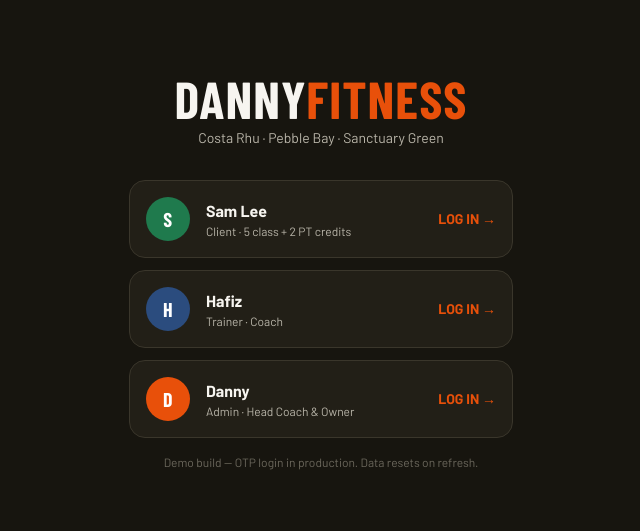
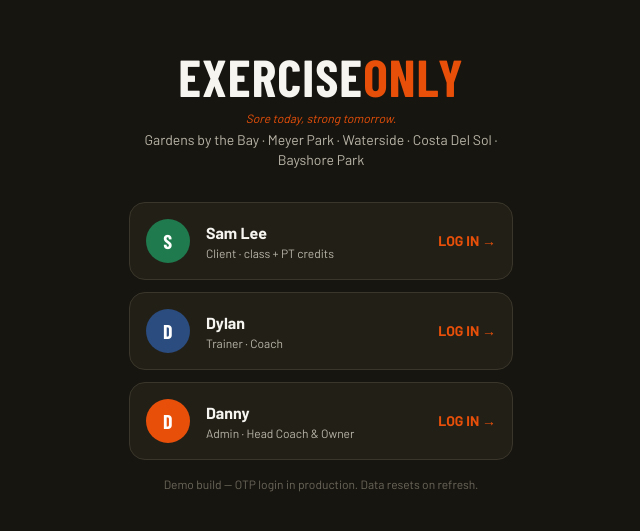
Before and after one commit to dhanke123/dannyfitness-app, a React (Vite) app: page / in a window 1280 px wide. Shown: the part 129-660 px from the top of the page, without its empty margins (319-959 px from the left). Built offline with nearby package versions, Linux system fonts and the light colour scheme.

Commit message:
ExerciseOnly reskin: brand, 5 locations, real trainers, bio

```diff
--- a/src/App.jsx
+++ b/src/App.jsx
@@ -18,13 +18,21 @@ const disp = { fontFamily:"'Barlow Condensed', sans-serif", textTransform:"upper
 const body = { fontFamily:"'Barlow', sans-serif" };
 
 /* ---------- locations (dynamic — this is the whole point of req.1) ---------- */
+// ExerciseOnly's real training locations (Gardens by the Bay = Danny's base at 11 Rhu Cross).
 const seedLocations = [
-  { id:"CR", name:"Costa Rhu" },
-  { id:"PB", name:"Pebble Bay" },
-  { id:"SG", name:"Sanctuary Green" },
+  { id:"GBB", name:"Gardens by the Bay" },
+  { id:"MP",  name:"Meyer Park" },
+  { id:"WS",  name:"Waterside" },
+  { id:"CDS", name:"Costa Del Sol" },
+  { id:"BP",  name:"Bayshore Park" },
 ];
 const DEFAULT_TRAVEL = 15; // minutes — fallback for any location pair without a specific value
-const seedTravel = { "CR|PB":15, "CR|SG":20, "PB|SG":15 };
+// East Coast venues sit close together; Gardens by the Bay is a longer hop across town.
+const seedTravel = {
+  "BP|CDS":5, "BP|GBB":25, "BP|MP":12, "BP|WS":10,
+  "CDS|GBB":25, "CDS|MP":10, "CDS|WS":8,
+  "GBB|MP":20, "GBB|WS":20, "MP|WS":5,
+};
 const travelKey = (a,b)=>[a,b].sort().join("|");
 const travelBetween = (travel, a, b) => {
   if (!a || !b || a===b) return 0;
@@ -32,16 +40,23 @@ const travelBetween = (travel, a, b) => {
   return travel[travelKey(a,b)] ?? DEFAULT_TRAVEL;
 };
 
+// Danny Teo (owner/head coach) + Dylan are the real ExerciseOnly team; the last two are demo
+// placeholders until Danny confirms his full roster.
 const TRAINERS = [
-  { id:"danny", name:"Danny", tag:"Head Coach", admin:true },
-  { id:"hafiz", name:"Hafiz", tag:"Coach" },
-  { id:"meilin", name:"Mei Lin", tag:"Coach" },
-  { id:"ravi", name:"Ravi", tag:"Coach" },
+  { id:"danny", name:"Danny", tag:"Head Coach", admin:true,
+    bio:"Danny Teo — founder of ExerciseOnly. Functional-training and post-injury rehab specialist, and an NS/IPPT prep coach. \"Sore today, strong tomorrow.\"" },
+  { id:"dylan", name:"Dylan", tag:"Coach",
+    bio:"Dylan has been with ExerciseOnly for years — passionate about helping clients improve their fitness and hit their goals." },
+  { id:"marcus", name:"Marcus", tag:"Coach", demo:true, bio:"Demo coach — replace with a real trainer." },
+  { id:"wei", name:"Wei", tag:"Coach", demo:true, bio:"Demo coach — replace with a real trainer." },
 ];
+// ExerciseOnly's actual group offerings (bootcamp, HIIT, NS/IPPT prep, strength, cardio).
 const CT = {
-  STR:{ name:"Strength", dur:60, price:35, color:"#E8500A", desc:"Progressive lifts and accessories for foundational strength." },
-  CON:{ name:"Conditioning", dur:45, price:30, color:"#1F7A4D", desc:"Aerobic + anaerobic capacity. Stamina, calorie burn, recovery." },
-  HYX:{ name:"HYROX Prep", dur:75, price:40, color:"#2B4C7E", desc:"Ergs, sleds, wall balls, running mechanics. Race-day ready." },
+  STR:{ name:"Strength", dur:60, price:35, color:"#E8500A", desc:"Tailored strength work focused on your goals — and safe post-injury progressions." },
+  HIT:{ name:"HIIT", dur:45, price:30, color:"#1F7A4D", desc:"High-intensity intervals — torch ~700 calories a session." },
+  BC: { name:"Boot Camp", dur:60, price:30, color:"#2B4C7E", desc:"Weekly outdoor group camp for overall fitness and muscle endurance." },
+  NS: { name:"NS / IPPT Prep", dur:60, price:40, color:"#7B4B94", desc:"Targeted IPPT preparation from a coach who's trained many NS soldiers." },
+  CAR:{ name:"Cardio", dur:45, price:28, color:"#B8860B", desc:"All-round conditioning to keep you fit and moving." },
 };
 const DAYS = ["Mon","Tue","Wed","Thu","Fri","Sat","Sun"];
 const TODAY = 0;
@@ -51,20 +66,20 @@ const mkS = (day,time,type,loc,trainer,cap,names) => ({
   attendees: names.map(n => ({ name:n, status:"confirmed" })),
 });
 const seedSessions = [
-  mkS(0,"06:30","STR","CR","danny",8,["Aloysius","Priya","Wen Jie","Farah","Marcus","Ivan","Grace"]),
-  mkS(0,"07:30","CON","PB","hafiz",10,["Kavitha","Dominic","Sarah T","Jun Kai"]),
-  mkS(0,"18:30","HYX","CR","danny",8,["Ben","Cheryl","Ivan","Nadia","Zhi Hao","Grace","Dinesh","Kumar"]),
-  mkS(0,"19:45","STR","SG","ravi",8,["Elaine","Kumar"]),
-  mkS(1,"06:30","CON","SG","meilin",10,["Farah","Marcus","Priya"]),
-  mkS(1,"18:30","STR","CR","danny",8,["Ben","Ivan","Sarah T","Wen Jie","Grace"]),
-  mkS(2,"06:30","STR","PB","hafiz",8,["Dominic"]),
-  mkS(2,"18:30","HYX","SG","ravi",8,["Cheryl","Nadia","Zhi Hao","Dinesh"]),
-  mkS(3,"07:30","HYX","CR","danny",8,["Ben","Ivan","Kumar"]),
-  mkS(3,"18:30","CON","PB","meilin",10,["Kavitha","Elaine","Jun Kai","Farah"]),
-  mkS(4,"06:30","STR","CR","hafiz",8,["Marcus","Priya","Wen Jie"]),
-  mkS(5,"09:00","HYX","CR","danny",10,["Ben","Cheryl","Ivan","Nadia","Grace","Dinesh"]),
-  mkS(5,"10:30","STR","PB","meilin",8,["Sarah T","Elaine"]),
-  mkS(6,"09:00","CON","SG","ravi",10,["Kumar","Dominic","Jun Kai"]),
+  mkS(0,"06:30","STR","GBB","danny",8,["Aloysius","Priya","Wen Jie","Farah","Anu","Ivan","Grace"]),
+  mkS(0,"07:30","BC","MP","dylan",10,["Kavitha","Dominic","Sarah T","Jun Kai"]),
+  mkS(0,"18:30","NS","GBB","danny",8,["Ben","Cheryl","Ivan","Nadia","Zhi Hao","Grace","Jaiveer","Kumar"]),
+  mkS(0,"19:45","STR","CDS","wei",8,["Elaine","Kumar"]),
+  mkS(1,"06:30","HIT","BP","marcus",10,["Farah","Gireesh","Priya"]),
+  mkS(1,"18:30","STR","GBB","danny",8,["Ben","Ivan","Sarah T","Wen Jie","Grace"]),
+  mkS(2,"06:30","STR","MP","dylan",8,["Dominic"]),
+  mkS(2,"18:30","NS","CDS","wei",8,["Cheryl","Nadia","Zhi Hao","Jaiveer"]),
+  mkS(3,"07:30","BC","GBB","danny",8,["Ben","Ivan","Kumar"]),
+  mkS(3,"18:30","HIT","MP","marcus",10,["Kavitha","Elaine","Jun Kai","Farah"]),
+  mkS(4,"06:30","STR","GBB","dylan",8,["Gireesh","Priya","Wen Jie"]),
+  mkS(5,"09:00","NS","GBB","danny",10,["Ben","Cheryl","Ivan","Nadia","Grace","Jaiveer"]),
+  mkS(5,"10:30","STR","MP","marcus",8,["Sarah T","Elaine"]),
+  mkS(6,"09:00","CAR","CDS","wei",10,["Kumar","Dominic","Jun Kai"]),
 ];
 
 /* ---------- PT scheduling model (req 4/5/6) ----------
@@ -79,25 +94,25 @@ const SLOT_STEP = 45; // bookable start granularity = one PT session, so slots s
 // On-shift working hours per trainer (general, not per-location). `days` = demo weekdays worked.
 const WORK = {
   danny:  { start:"09:00", end:"16:00", days:[0,1,2,3,4,5] },
-  hafiz:  { start:"08:00", end:"13:00", days:[0,1,2,3,4] },
-  meilin: { start:"10:00", end:"15:00", days:[0,1,3,4,5] },
-  ravi:   { start:"14:00", end:"19:00", days:[0,1,2,5,6] },
+  dylan:  { start:"08:00", end:"13:00", days:[0,1,2,3,4] },
+  marcus: { start:"10:00", end:"15:00", days:[0,1,3,4,5] },
+  wei:    { start:"14:00", end:"19:00", days:[0,1,2,5,6] },
 };
 const workWindow = (trainerId, dayIdx) => {
   const w = WORK[trainerId];
   return w && w.days.includes(dayIdx) ? [toMin(w.start), toMin(w.end)] : null;
 };
 // Head coach (Danny) is priced separately from the other coaches — see PT packs too.
-const PT_PRICE = { danny:120, hafiz:90, meilin:90, ravi:90 };
+const PT_PRICE = { danny:120, dylan:90, marcus:85, wei:85 };
 const isHead = (trainerId) => !!TRAINERS.find(t=>t.id===trainerId)?.admin;
-// seed PT booking by *another* client at Costa Rhu — demonstrates same-location back-to-back
-// (0 gap) vs. cross-location travel buffer (auto-shift) on Danny's Monday.
+// seed PT booking by *another* client at Gardens by the Bay — demonstrates same-location
+// back-to-back (0 gap) vs. cross-location travel buffer (auto-shift) on Danny's Monday.
 const seedPtBookings = [
-  { id:"ptb1", trainer:"danny", day:0, time:"11:15", loc:"CR", who:"Priya" },
+  { id:"ptb1", trainer:"danny", day:0, time:"11:15", loc:"GBB", who:"Priya" },
 ];
 // trainer time off — one-off date or weekly-recurring, full day or a time range
 const seedTimeOff = [
-  { id:"to1", trainer:"ravi", scope:"weekly", day:1, allDay:false, start:"16:00", end:"18:00", reason:"School pickup" },
+  { id:"to1", trainer:"wei", scope:"weekly", day:1, allDay:false, start:"16:00", end:"18:00", reason:"School pickup" },
 ];
 
 /* ---------- products ----------
@@ -117,33 +132,33 @@ const seedProducts = [
 
 /* ---------- camps: builder data — days -> session blocks, not a flat date range ---------- */
 const seedCamps = [
-  { id:"c1", name:"HYROX Adult Camp", type:"Adult", dates:"15–16 Aug", loc:"CR", price:180, spots:6, cap:16,
+  { id:"c1", name:"Adult Conditioning Camp", type:"Adult", dates:"15–16 Aug", loc:"GBB", price:180, spots:6, cap:16,
     days:[
-      { label:"Day 1", sessions:[{ activity:"Erg & Sled Conditioning", trainer:"danny", start:"09:00", hours:2 }] },
-      { label:"Day 2", sessions:[{ activity:"Race Simulation", trainer:"danny", start:"09:00", hours:2 }] },
+      { label:"Day 1", sessions:[{ activity:"HIIT & Strength Circuit", trainer:"danny", start:"09:00", hours:2 }] },
+      { label:"Day 2", sessions:[{ activity:"Boot Camp & Conditioning", trainer:"danny", start:"09:00", hours:2 }] },
     ] },
-  { id:"c2", name:"Kids Functional Camp", type:"Kids", dates:"3–5 Sep (ages 8–12)", loc:"SG", price:120, spots:9, cap:20,
+  { id:"c2", name:"Kids Multi-Sport Camp", type:"Kids", dates:"3–5 Sep (ages 10–15)", loc:"CDS", price:120, spots:9, cap:20,
     days:[
-      { label:"Day 1", sessions:[{ activity:"Football", trainer:"ravi", start:"09:00", hours:2 }] },
-      { label:"Day 2", sessions:[{ activity:"Dodgeball", trainer:"meilin", start:"09:00", hours:2 }] },
-      { label:"Day 3", sessions:[{ activity:"Obstacle Relay", trainer:"ravi", start:"09:00", hours:2 },
-                                   { activity:"Swim Fun", trainer:"meilin", start:"13:00", hours:1 }] },
+      { label:"Day 1", sessions:[{ activity:"Football", trainer:"dylan", start:"09:00", hours:2 }] },
+      { label:"Day 2", sessions:[{ activity:"Swimming", trainer:"danny", start:"09:00", hours:2 }] },
+      { label:"Day 3", sessions:[{ activity:"Muay Thai Basics", trainer:"wei", start:"09:00", hours:2 },
+                                   { activity:"Fun Fitness Games", trainer:"dylan", start:"13:00", hours:1 }] },
     ] },
 ];
 
 /* ---------- classes: reusable weekly-timetable templates ---------- */
 const seedClassTemplates = [
   { id:"t1", name:"Standard Timetable", blocks:[
-    { day:0, time:"06:30", type:"STR", loc:"CR", trainer:"danny", cap:8 },
-    { day:0, time:"07:30", type:"CON", loc:"PB", trainer:"hafiz", cap:10 },
-    { day:0, time:"18:30", type:"HYX", loc:"CR", trainer:"danny", cap:8 },
-    { day:1, time:"06:30", type:"CON", loc:"SG", trainer:"meilin", cap:10 },
-    { day:2, time:"06:30", type:"STR", loc:"PB", trainer:"hafiz", cap:8 },
-    { day:3, time:"07:30", type:"HYX", loc:"CR", trainer:"danny", cap:8 },
+    { day:0, time:"06:30", type:"STR", loc:"GBB", trainer:"danny", cap:8 },
+    { day:0, time:"07:30", type:"BC", loc:"MP", trainer:"dylan", cap:10 },
+    { day:0, time:"18:30", type:"NS", loc:"GBB", trainer:"danny", cap:8 },
+    { day:1, time:"06:30", type:"HIT", loc:"BP", trainer:"marcus", cap:10 },
+    { day:2, time:"06:30", type:"STR", loc:"MP", trainer:"dylan", cap:8 },
+    { day:3, time:"07:30", type:"BC", loc:"GBB", trainer:"danny", cap:8 },
   ] },
 ];
 
-const COUPONS = { WELCOME10:{ pct:10, label:"10% off — new client" }, HYROX5: { flat:5, label:"$5 off HYROX Prep" } };
+const COUPONS = { WELCOME10:{ pct:10, label:"10% off — new client" }, IPPT5: { flat:5, label:"$5 off NS/IPPT Prep" } };
 const seedLedger = [
   { id:nid(), who:"Priya", what:"10 Class Pack", amt:300, method:"PayNow", status:"paid", d:"Mon 09:12" },
   { id:nid(), who:"Ben", what:"5 PT Pack", amt:425, method:"Card", status:"paid", d:"Mon 08:47" },
@@ -164,7 +179,7 @@ const seedWorkoutSessions = [
     sets:[{ex:"Back Squat", muscle:"Legs", w:75, reps:"5×5"},{ex:"Leg Press", muscle:"Legs", w:130, reps:"3×10"}] },
 ];
 const seedLeads = [
-  { id:nid(), name:"Rachel Ong", source:"Instagram", status:"new", note:"DM'd asking about HYROX prep pricing" },
+  { id:nid(), name:"Rachel Ong", source:"Instagram", status:"new", note:"DM'd @exercise.only asking about NS/IPPT prep pricing" },
   { id:nid(), name:"Jon Tay", source:"Enquiry form", status:"contacted", note:"Wants a trial Strength class" },
   { id:nid(), name:"Wen Jie's colleague", source:"Referral", status:"trial booked", note:"Referred by Wen Jie" },
 ];
@@ -322,12 +337,12 @@ export default function DannyFitnessDemo() {
   const [classTemplates, setClassTemplates] = useState(seedClassTemplates);
   const [ledger, setLedger] = useState(seedLedger);
   const [leads, setLeads] = useState(seedLeads);
-  const [perm, setPerm] = useState({ hafiz:{editDesc:false, cancel:false, earnings:false, manageLocations:false},
-    meilin:{editDesc:true, cancel:false, earnings:false, manageLocations:false}, ravi:{editDesc:false, cancel:false, earnings:true, manageLocations:false} });
+  const [perm, setPerm] = useState({ dylan:{editDesc:false, cancel:false, earnings:false, manageLocations:false},
+    marcus:{editDesc:true, cancel:false, earnings:false, manageLocations:false}, wei:{editDesc:false, cancel:false, earnings:true, manageLocations:false} });
   const [measurements, setMeasurements] = useState([{who:"Sam Lee", weight:74.5, fat:19.2, d:"1 Jul"},{who:"Sam Lee", weight:73.8, fat:18.4, d:"15 Jul"}]);
   const [ratings, setRatings] = useState({});
   const [noShowQueue, setNoShowQueue] = useState([
-    { id:nid(), who:"Kumar", session:"Strength · Sun 19:45 · Sanctuary Green", policy:"Forfeit 1 credit" },
+    { id:nid(), who:"Kumar", session:"Strength · Sun 19:45 · Costa Del Sol", policy:"Forfeit 1 credit" },
   ]);
   const [referralCode] = useState("SAM-LEE-24");
   const [referralUses, setReferralUses] = useState(1);
@@ -339,7 +354,7 @@ export default function DannyFitnessDemo() {
   const [loc, setLoc] = useState("all");
   const [ptLoc, setPtLoc] = useState(seedLocations[0].id); // PT needs a real place (coach is available anywhere); supports "other"
   const [otherPlace, setOtherPlace] = useState("");
-  const [ptTrainers, setPtTrainers] = useState(["danny","hafiz","meilin","ravi"]);
+  const [ptTrainers, setPtTrainers] = useState(["danny","dylan","marcus","wei"]);
   const [sheet, setSheet] = useState(null);
   const [payMode, setPayMode] = useState("credit");
   const [coupon, setCoupon] = useState("");
@@ -362,7 +377,7 @@ export default function DannyFitnessDemo() {
 
   const login = (role) => {
     if (role==="client") setUser({role, id:"sam", name:"Sam Lee"});
-    if (role==="trainer") setUser({role, id:"hafiz", name:"Hafiz"});
+    if (role==="trainer") setUser({role, id:"dylan", name:"Dylan"});
     if (role==="admin") setUser({role, id:"danny", name:"Danny"});
     setTab(role==="client"?"home":"today");
     setCoupon(""); setCouponMsg(null);
@@ -496,12 +511,13 @@ export default function DannyFitnessDemo() {
       <style>{FONTS}</style>
       <div className="w-full max-w-sm">
         <div className="text-center mb-8">
-          <div style={{...disp,fontWeight:700,fontSize:52,lineHeight:1,color:T.paper}}>DANNY<span style={{color:T.accent}}>FITNESS</span></div>
+          <div style={{...disp,fontWeight:700,fontSize:52,lineHeight:1,color:T.paper}}>EXERCISE<span style={{color:T.accent}}>ONLY</span></div>
+          <div className="text-xs mt-2 italic" style={{color:T.accent}}>Sore today, strong tomorrow.</div>
           <div className="text-sm mt-1" style={{color:"#B9B5A9"}}>{locations.map(l=>l.name).join(" · ")}</div>
         </div>
         {[
-          ["client","Sam Lee","Client · 5 class + 2 PT credits"],
-          ["trainer","Hafiz","Trainer · Coach"],
+          ["client","Sam Lee","Client · class + PT credits"],
+          ["trainer","Dylan","Trainer · Coach"],
           ["admin","Danny","Admin · Head Coach & Owner"],
         ].map(([role,name,sub])=>(
           <button key={role} onClick={()=>login(role)}
@@ -536,7 +552,7 @@ export default function DannyFitnessDemo() {
       <div className="w-full max-w-md min-h-screen flex flex-col relative" style={{background:T.paper}}>
         <header className="px-5 pt-5 pb-3 flex items-center justify-between">
           <div>
-            <div style={{...disp,fontWeight:700,fontSize:21,lineHeight:1}}>DANNY<span style={{color:T.accent}}>FITNESS</span></div>
+            <div style={{...disp,fontWeight:700,fontSize:21,lineHeight:1}}>EXERCISE<span style={{color:T.accent}}>ONLY</span></div>
             <div className="text-xs" style={{color:T.muted}}>{user.name} · {isAdmin?"Admin":isClient?"Member":"Coach"} · Mon (demo)</div>
           </div>
           <button onClick={()=>setUser(null)} className="text-xs font-bold px-3 py-2 rounded-lg"
@@ -841,6 +857,11 @@ export default function DannyFitnessDemo() {
             </Card>
             <Card className="flex justify-between items-center"><div className="text-sm">Marketing messages</div>
               <span className="text-xs font-bold" style={{color:T.muted}}>OPT-IN OFF ▢</span></Card>
+            <Card style={{background:"#EFF3EE"}} className="flex items-center justify-between">
+              <div><div className="font-semibold text-sm">Message your coach</div>
+                <div className="text-xs" style={{color:T.muted}}>WhatsApp Danny · +65 8100 6608</div></div>
+              <Btn small kind="dark" onClick={()=>ping("Opens WhatsApp chat with your coach (deep-link in production)")}>Chat</Btn>
+            </Card>
             <div className="text-xs text-center" style={{color:T.muted}}>Privacy policy · Request account deletion</div>
           </main>)}
 
@@ -944,12 +965,13 @@ export default function DannyFitnessDemo() {
         {!isClient && !isAdmin && tab==="me" && (
           <main className="flex-1 pb-24 px-5 space-y-3">
             <H>Me</H>
-            <Card><div className="font-bold">Hafiz</div><div className="text-xs" style={{color:T.muted}}>Coach · Strength & Conditioning</div></Card>
+            <Card><div className="font-bold">Dylan</div><div className="text-xs" style={{color:T.muted}}>Coach · Strength & Conditioning</div>
+              <div className="text-xs mt-2" style={{color:T.muted}}>{TRAINERS.find(t=>t.id==="dylan").bio}</div></Card>
             <Card><div className="text-xs font-bold mb-1" style={{color:T.muted}}>THIS WEEK</div>
-              <div className="text-sm">{staffSessions("hafiz").length} classes · PT shift {WORK.hafiz.start}–{WORK.hafiz.end} ({WORK.hafiz.days.length} days), bookable at any location</div></Card>
+              <div className="text-sm">{staffSessions("dylan").length} classes · PT shift {WORK.dylan.start}–{WORK.dylan.end} ({WORK.dylan.days.length} days), bookable at any location</div></Card>
             <Card><div className="text-xs font-bold mb-1" style={{color:T.muted}}>EARNINGS</div>
-              <div className="text-sm" style={{color:T.muted}}>{perm.hafiz.earnings?"Visible: 12 sessions × $40 = $480 this month":"Hidden — enabled by admin per trainer"}</div></Card>
-            <div className="text-xs text-center" style={{color:T.muted}}>Permissions set by Danny (admin). Currently: attendance ✓, availability ✓, edit descriptions {perm.hafiz.editDesc?"✓":"✗"}.</div>
+              <div className="text-sm" style={{color:T.muted}}>{perm.dylan.earnings?"Visible: 12 sessions × $40 = $480 this month":"Hidden — enabled by admin per trainer"}</div></Card>
+            <div className="text-xs text-center" style={{color:T.muted}}>Permissions set by Danny (admin). Currently: attendance ✓, availability ✓, edit descriptions {perm.dylan.editDesc?"✓":"✗"}.</div>
           </main>)}
 
         {/* ==================== ADMIN: CAMPS (builder) ==================== */}
@@ -1009,7 +1031,7 @@ export default function DannyFitnessDemo() {
                 </Card>)}
               <Card style={{background:"#F7EEE9"}}>
                 <div className="text-xs font-bold" style={{color:T.accent}}>ALERTS</div>
-                <div className="text-sm mt-1">· Wed 06:30 Strength @ Pebble Bay has 1 booking — consider auto-cancel rule</div>
+                <div className="text-sm mt-1">· Wed 06:30 Strength @ Meyer Park has 1 booking — consider auto-cancel rule</div>
                 <div className="text-sm">· Priya's 10-pack expires in 6 days (3 unused)</div>
               </Card>
             </div>}
@@ -1129,6 +1151,14 @@ export default function DannyFitnessDemo() {
             </div>}
 
             {adminSec==="settings" && <div className="space-y-3">
+              <div className="text-xs font-bold" style={{color:T.muted}}>BUSINESS PROFILE</div>
+              <Card style={{background:T.ink,color:T.paper,border:"none"}}>
+                <div style={{...disp,fontWeight:700,fontSize:18}}>EXERCISE<span style={{color:T.accent}}>ONLY</span></div>
+                <div className="text-xs italic mt-0.5" style={{color:T.accent}}>Sore today, strong tomorrow.</div>
+                <div className="text-xs mt-2" style={{color:"#B9B5A9"}}>{TRAINERS.find(t=>t.id==="danny").bio}</div>
+                <div className="text-xs mt-2" style={{color:"#B9B5A9"}}>WhatsApp +65 8100 6608 · @exercise.only · 4exerciseonly@gmail.com</div>
+                <div className="text-xs" style={{color:"#B9B5A9"}}>11 Rhu Cross, Singapore 437440 (Gardens by the Bay)</div>
+              </Card>
               <div className="text-xs font-bold" style={{color:T.muted}}>LOCATIONS</div>
               {locations.map(l=>(
                 <Card key={l.id} className="!p-3 flex items-center justify-between">
```
